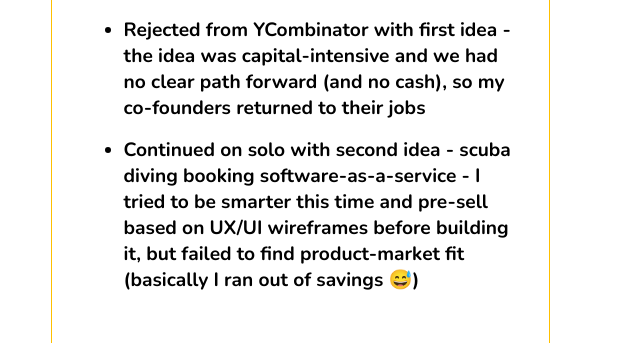
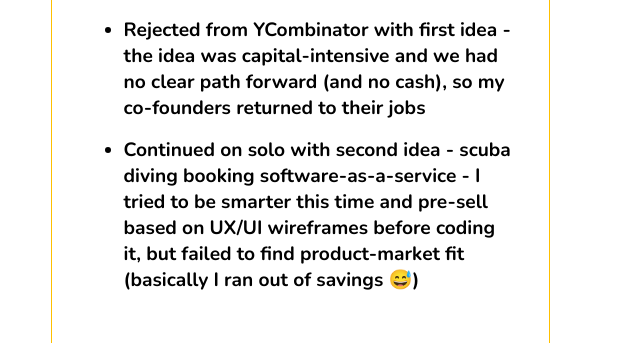
Before and after one commit to sunspla-sh/jackbuildstech, a website built with Vite: page index.html in a window 1280 px wide. Shown: the part 6180-6523 px from the top of the page, 631-1271 px from the left. Built offline with nearby package versions, Linux system fonts and the light colour scheme; files whose address does not match are found by name.

Commit message:
fix typo

```diff
--- a/index.html
+++ b/index.html
@@ -1091,7 +1091,7 @@
           <li>Rejected from YCombinator with first idea
              - the idea was capital-intensive and we had no clear path forward (and no cash), so my co-founders returned to their jobs</li>
           <li>Continued on solo with second idea - scuba diving booking software-as-a-service
-             - I tried to be smarter this time and pre-sell based on UX/UI wireframes before building it, but failed to find product-market fit
+             - I tried to be smarter this time and pre-sell based on UX/UI wireframes before coding it, but failed to find product-market fit
             (basically I ran out of savings 😅)</li>
         </ul>
       </div>
```
